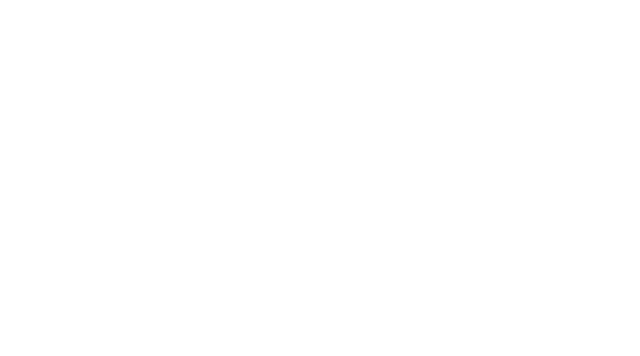
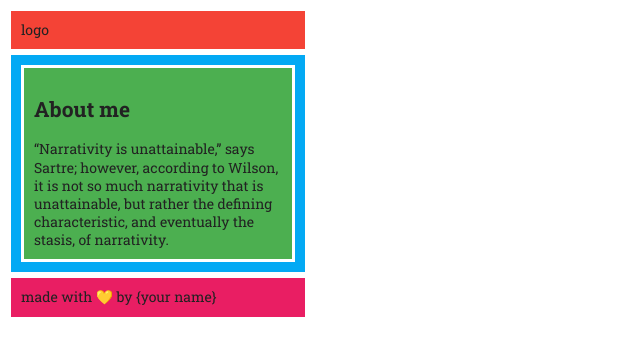
Before and after one commit to eszterpitas/online-live-sectioning, a plain HTML site: page index.html in a window 1280 px wide. Shown: the whole page, without its empty margins (0-640 px from the left). Drawn offline with Linux system fonts and the light colour scheme.

Commit message:
first-task

```diff
--- a/index.html
+++ b/index.html
@@ -7,6 +7,14 @@
   <link rel="stylesheet" href="style.css">
 </head>
 <body>
+  <header>logo</header>
+   <main>
+    <article>
+      <h2>About me </h2>
+    “Narrativity is unattainable,” says Sartre; however, according to Wilson, it is not so much narrativity that is unattainable, but rather the defining characteristic, and eventually the stasis, of narrativity.
+    </article>
+  </main>
+   <footer>made with 💛 by {your name} </footer>
 
 </body>
 </html>
```
